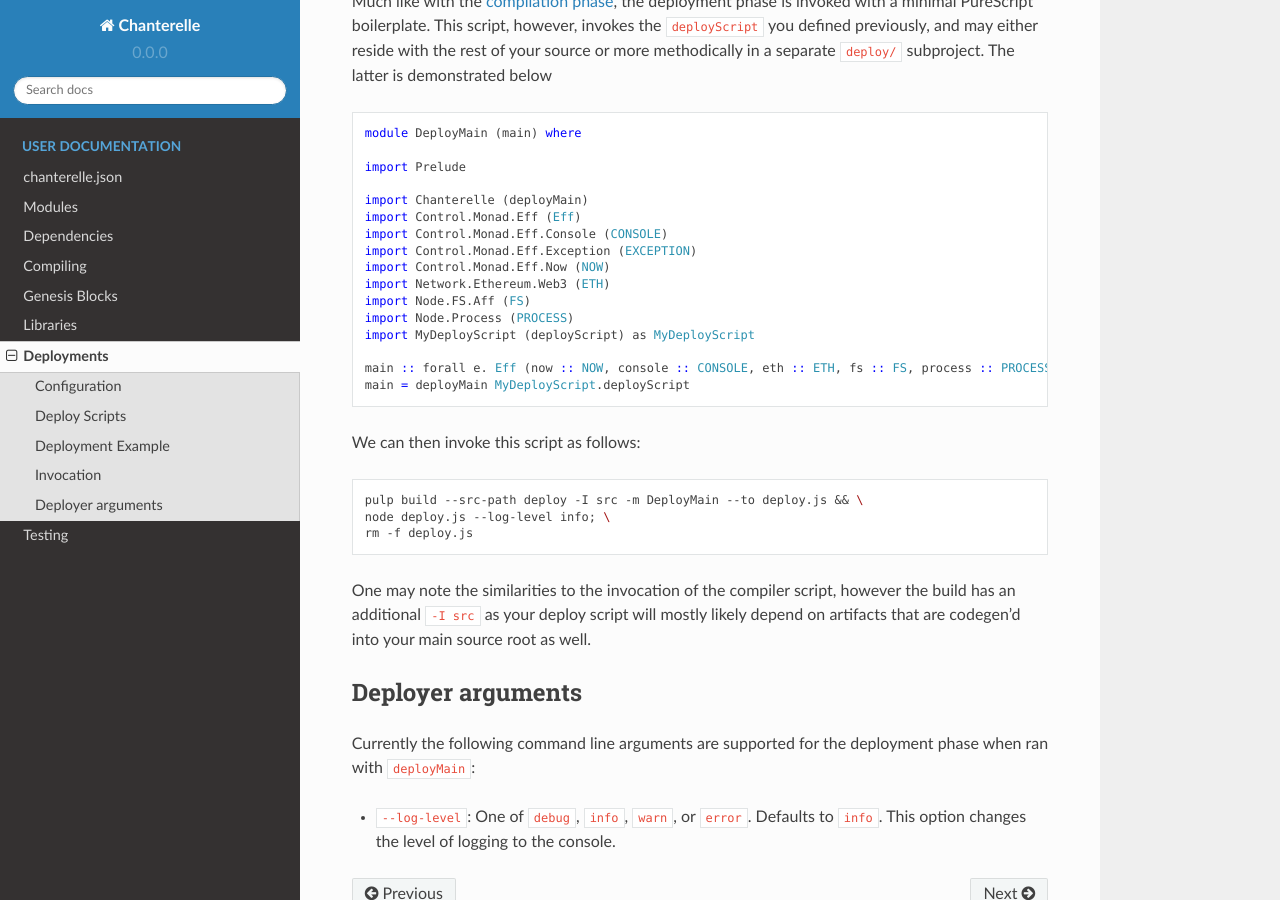
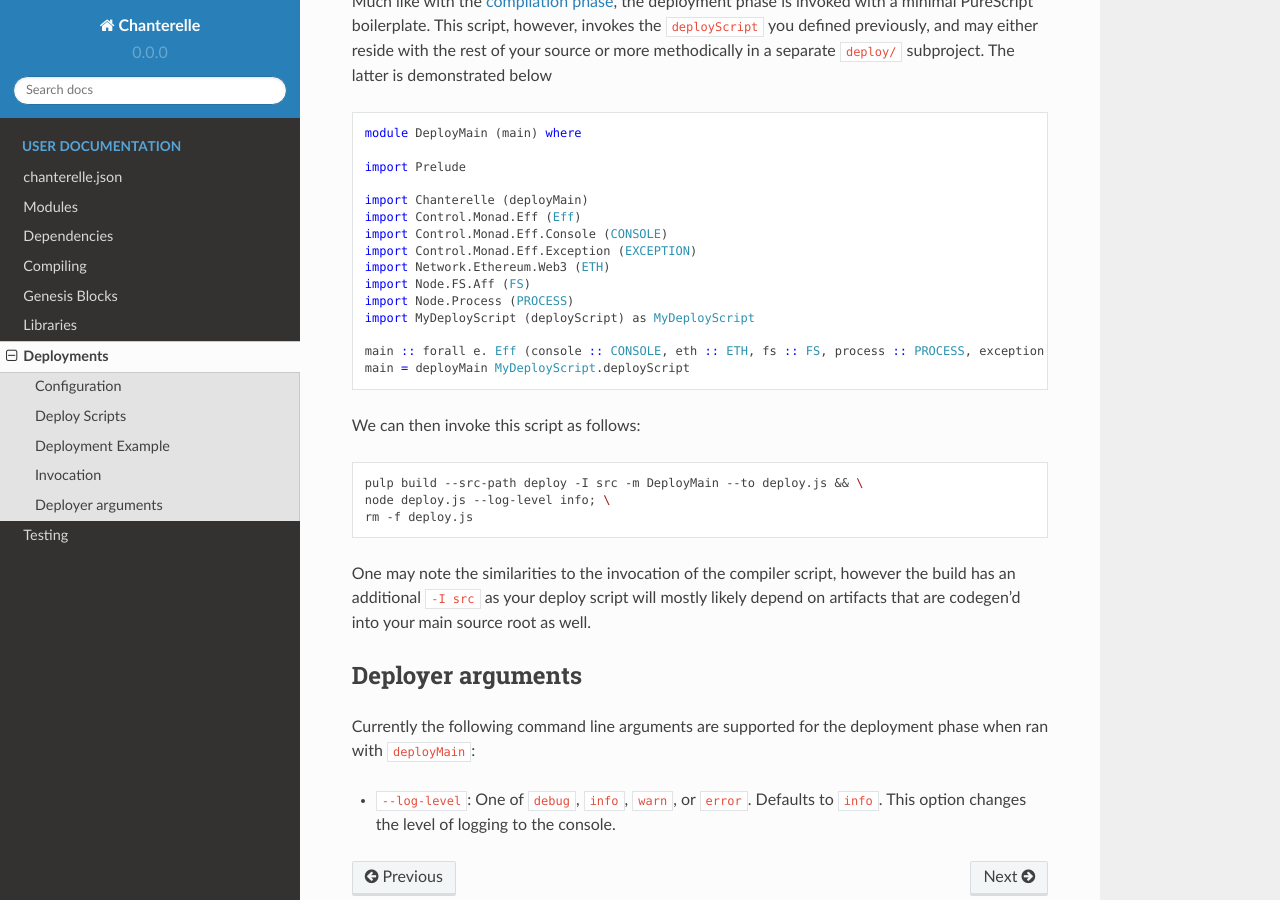
Before and after one commit to f-o-a-m/chanterelle, a Sphinx documentation site: the page built from docs/deployments.rst, in a window 1280 px wide and 900 px high, scrolled down 3578 px. Built offline with Sphinx 7.4.7 and the Read the Docs theme 2.0.0, drawn with Linux system fonts in a browser that asks for light colours.

Commit message:
remove time dep

```diff
--- a/bower.json
+++ b/bower.json
@@ -17,7 +17,6 @@
     "purescript-debug": "^3.0.0",
     "purescript-mkdirp": "^0.3.0",
     "purescript-logging": "^2.0.0",
-    "purescript-now": "^3.0.0",
     "purescript-validation": "^3.2.0",
     "purescript-random": "^3.0.0"
   },
--- a/docs/compiling.rst
+++ b/docs/compiling.rst
@@ -31,7 +31,6 @@ if this functionality is not required. One may want to store this script in a di
     import Control.Monad.Aff.Console (CONSOLE)
     import Control.Monad.Eff (Eff)
     import Control.Monad.Eff.Exception (EXCEPTION)
-    import Control.Monad.Eff.Now (NOW)
     import Node.FS.Aff (FS)
     import Node.Process (PROCESS)
     import Network.Ethereum.Web3 (ETH)
@@ -42,7 +41,6 @@ if this functionality is not required. One may want to store this script in a di
             , fs :: FS
             , process :: PROCESS
             , exception :: EXCEPTION
-            , now :: NOW
             , eth :: ETH
             | eff
             )
--- a/docs/deployments.rst
+++ b/docs/deployments.rst
@@ -158,13 +158,12 @@ methodically in a separate ``deploy/`` subproject. The latter is demonstrated be
    import Control.Monad.Eff (Eff)
    import Control.Monad.Eff.Console (CONSOLE)
    import Control.Monad.Eff.Exception (EXCEPTION)
-   import Control.Monad.Eff.Now (NOW)
    import Network.Ethereum.Web3 (ETH)
    import Node.FS.Aff (FS)
    import Node.Process (PROCESS)
    import MyDeployScript (deployScript) as MyDeployScript
 
-   main :: forall e. Eff (now :: NOW, console :: CONSOLE, eth :: ETH, fs :: FS, process :: PROCESS, exception :: EXCEPTION | e) Unit
+   main :: forall e. Eff (console :: CONSOLE, eth :: ETH, fs :: FS, process :: PROCESS, exception :: EXCEPTION | e) Unit
    main = deployMain MyDeployScript.deployScript
 
 We can then invoke this script as follows:
```
Also changed, not shown: 8 other files.
